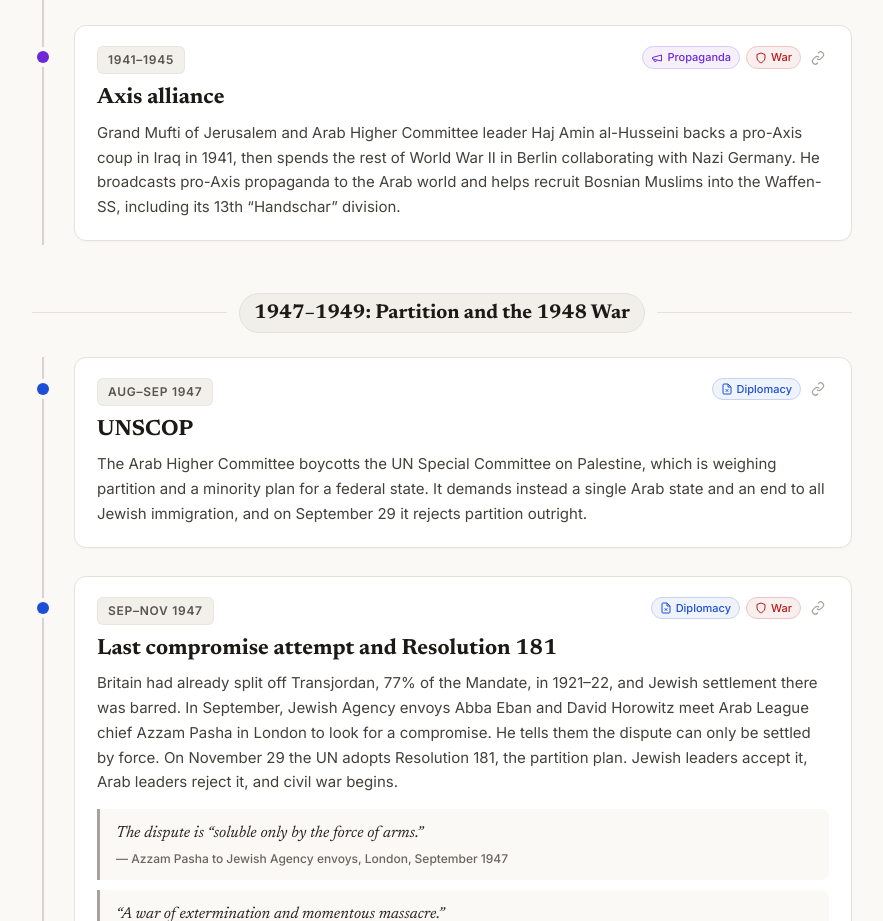
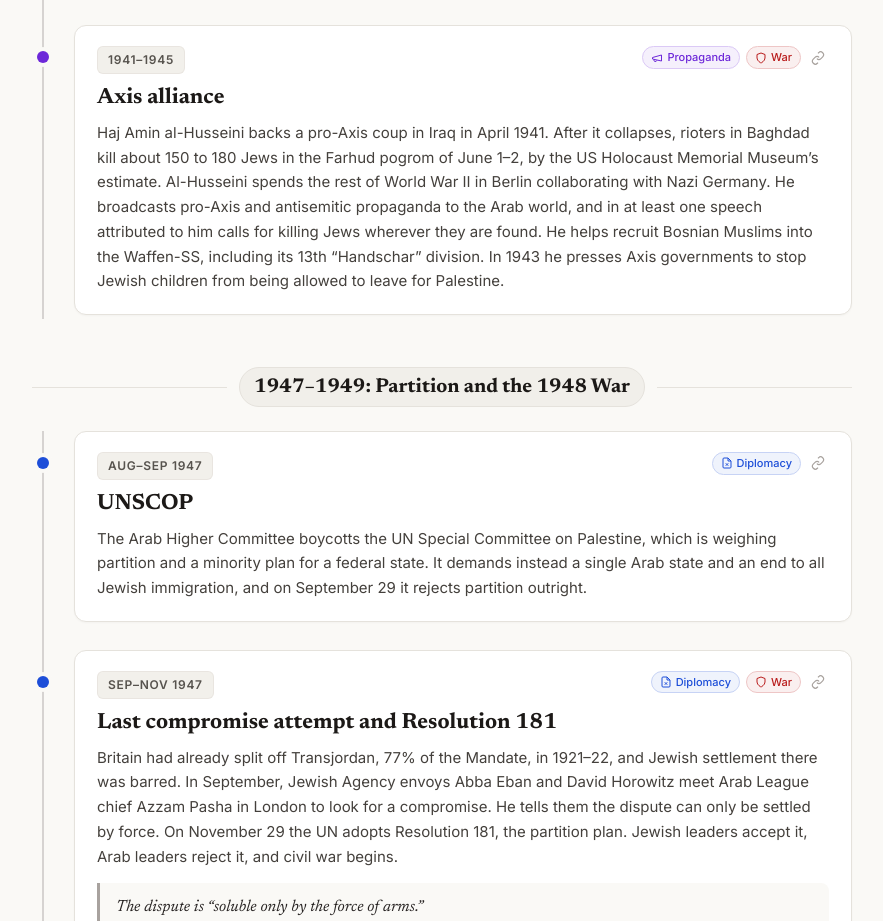
Before and after one commit to danhamiltonwrites/Palestinian-choices, a plain HTML site: page index.html in a window 1280 px wide. Shown: the part 1538-2459 px from the top of the page, without its empty margins (198-1081 px from the left). Drawn offline with Linux system fonts and the light colour scheme.

Commit message:
Add files via upload

```diff
--- a/index.html
+++ b/index.html
@@ -269,7 +269,7 @@
           "propaganda",
           "war"
         ],
-        "body": "Grand Mufti of Jerusalem and Arab Higher Committee leader Haj Amin al-Husseini backs a pro-Axis coup in Iraq in 1941, then spends the rest of World War II in Berlin collaborating with Nazi Germany. He broadcasts pro-Axis propaganda to the Arab world and helps recruit Bosnian Muslims into the Waffen-SS, including its 13th “Handschar” division."
+        "body": "Haj Amin al-Husseini backs a pro-Axis coup in Iraq in April 1941. After it collapses, rioters in Baghdad kill about 150 to 180 Jews in the Farhud pogrom of June 1–2, by the US Holocaust Memorial Museum’s estimate. Al-Husseini spends the rest of World War II in Berlin collaborating with Nazi Germany. He broadcasts pro-Axis and antisemitic propaganda to the Arab world, and in at least one speech attributed to him calls for killing Jews wherever they are found. He helps recruit Bosnian Muslims into the Waffen-SS, including its 13th “Handschar” division. In 1943 he presses Axis governments to stop Jewish children from being allowed to leave for Palestine."
       },
       {
         "id": 4,
```
